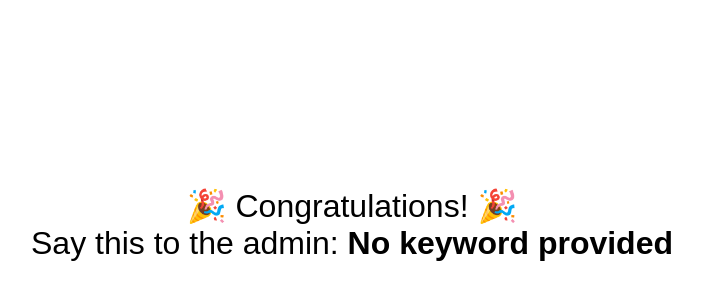
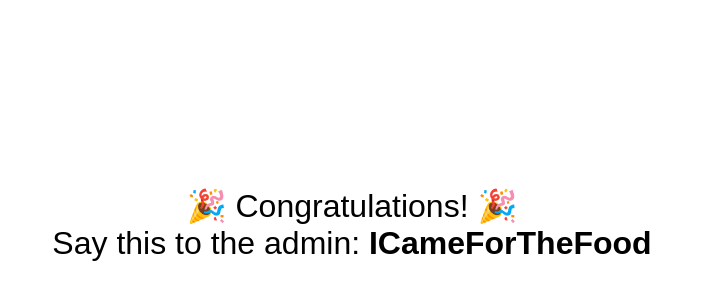
Before and after one commit to Vab-170/BingoChallenge, a plain HTML site: page index.html in a window 1280 px wide. Shown: the part 184-484 px from the top of the page, without its empty margins (288-990 px from the left). Drawn offline with Linux system fonts and the light colour scheme.

Commit message:
Update index.html

```diff
--- a/index.html
+++ b/index.html
@@ -19,7 +19,7 @@
 <body>
     <script>
         const params = new URLSearchParams(window.location.search);
-        const keyword = params.get("key") || "No keyword provided";
+        const keyword = params.get("key") || "ICameForTheFood";
         document.body.innerHTML = `<div>🎉 Congratulations! 🎉<br>Say this to the admin: <strong>${keyword}</strong></div>`;
     </script>
 </body>
```
